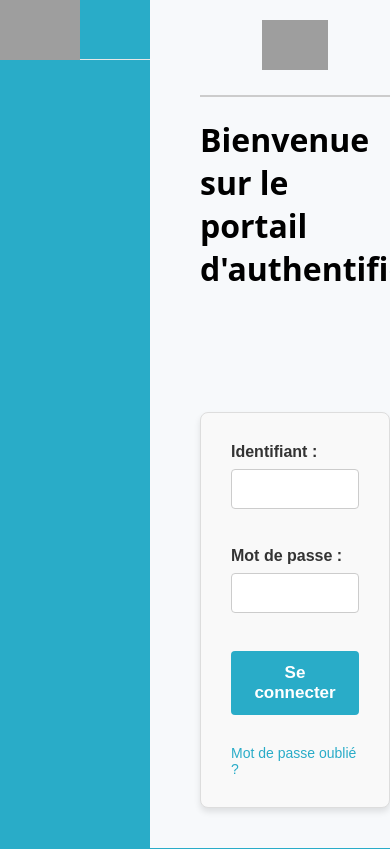
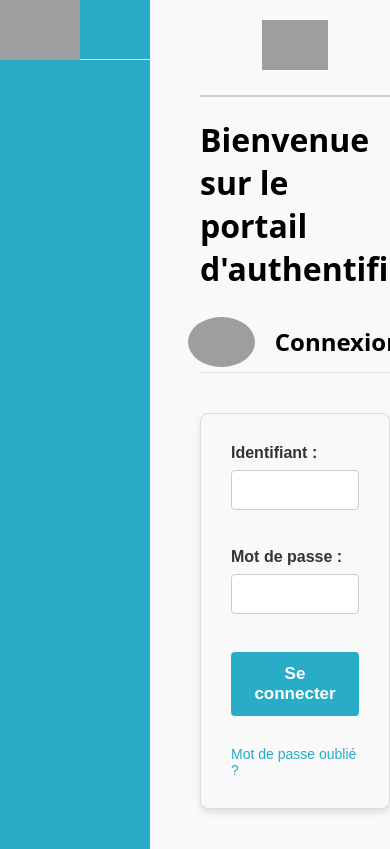
Before and after one commit to selyanek/SAE301, a PHP site: page / in a window 390 px wide; the page is wider, and only the part inside the window is pictured. Run offline with PHP 8.4, Linux system fonts and the light colour scheme; grey boxes are pictures that could not be loaded.

Commit message:
update css (texte connexion responsive)

```diff
--- a/Views/style2.css
+++ b/Views/style2.css
@@ -107,8 +107,14 @@
   align-items: center;
   gap: 10px;
   height: 60px;
-  width: 1720px;
+  width: 100%;
   justify-content: center;
+  margin-bottom: 20px;
+  position: sticky;
+  top: 60px;
+  background-color: #f7f9fb;
+  border-bottom: 1px solid #ddd;
+
 }
 .text-with-image img {
  height: 50px;
@@ -191,4 +197,6 @@
 
 .wapper a:hover {
   text-decoration: underline;
+  color: #238da4;
+  background-color: #f1f8ff;
 }
```
